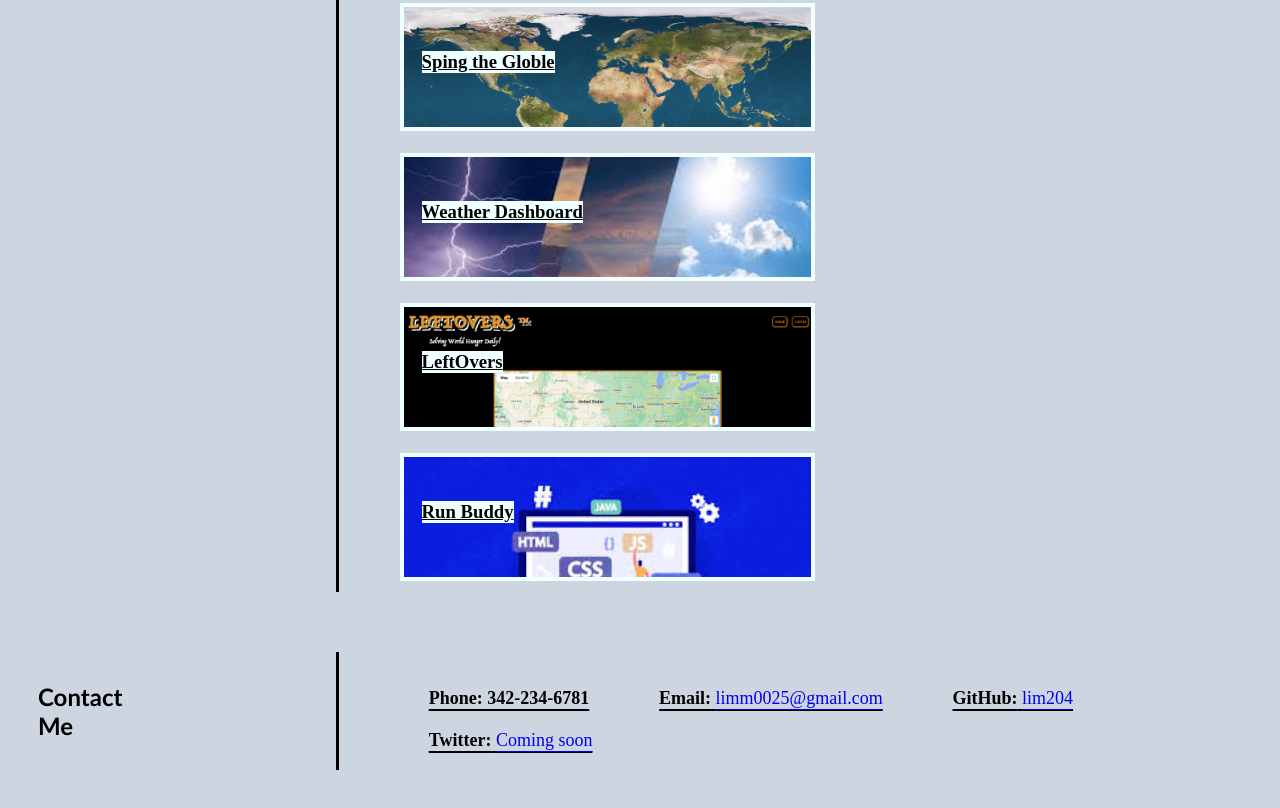
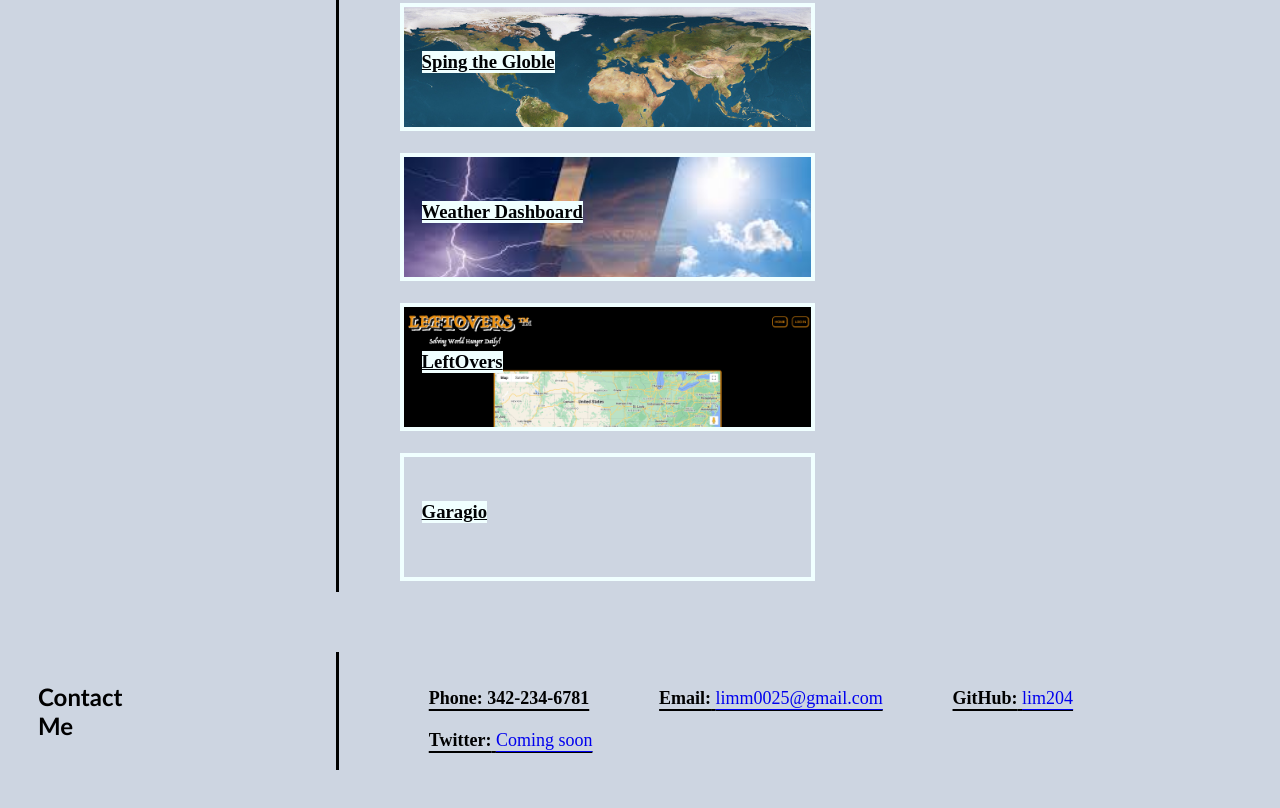
Before and after one commit to lim204/portfolio, a plain HTML site: page index.html in a window 1280 px wide. Shown: the part 1375-2183 px from the top of the page. Drawn offline with Linux system fonts and the light colour scheme.

Commit message:
updating last project

```diff
--- a/assets/css/style.css
+++ b/assets/css/style.css
@@ -122,7 +122,7 @@ h3 {
 
 }
 #runbuddy {
-    background-image: url("../images/runbuddy.png");
+    background-image: url("../images/screencap1.png");
 }
 .contactme ul {
     list-style-type: none;
--- a/index.html
+++ b/index.html
@@ -69,9 +69,9 @@
                     </div>
                 </a>
 
-                <a class="proj" id="runbuddy" href="#runbuddy.png">
+                <a class="proj" id="garagio" href="https://garagio-16dff4078a93.herokuapp.com/">
                     <div>
-                        <h3>Run Buddy</h3>
+                        <h3>Garagio</h3>
                     </div>
                 </a>
 
```
Also changed, not shown: assets/images/screencap1.png (added).
